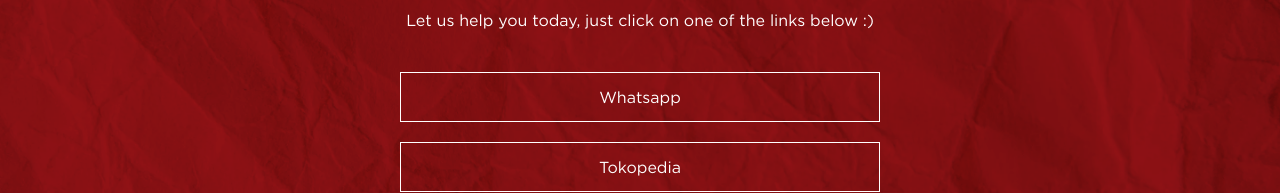
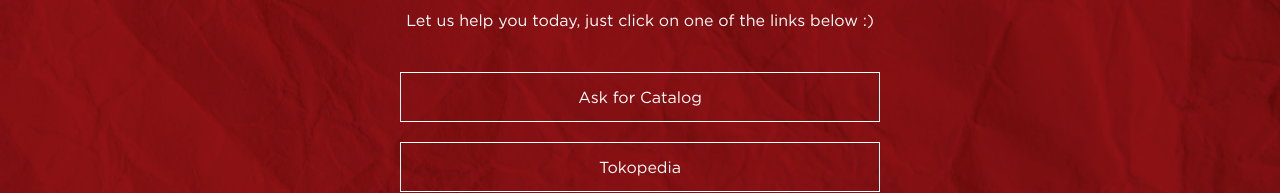
Before and after one commit to elianrichard/ecoplease, a Next.js app: page /linktree in a window 1280 px wide. Shown: the part 320-513 px from the top of the page. Built offline with nearby package versions, Linux system fonts and the light colour scheme; no server answers; what prettier-plugin-tailwindcss would draw is missing.

Commit message:
changed linktree catalog

```diff
--- a/pages/linktree.tsx
+++ b/pages/linktree.tsx
@@ -1,13 +1,14 @@
 import { motion, useAnimationControls } from "framer-motion";
 import Image from "next/image";
 import React from "react";
+
+import whatsappHref from "../modules/_common/constant/whatsappHref";
 import LogoPrimaryWhite from "../asset/svgs/logo/LogoPrimaryWhite";
-
 import paperTextureImg from "../asset/pictures/paper-texture.webp";
 
 const Linktree = () => {
   const links = [
-    ["Whatsapp", "https://wa.me/6287888199947"],
+    ["Ask for Catalog", whatsappHref("catalog")],
     ["Tokopedia", "https://tokopedia.link/ecoplease"],
     ["Shopee", "http://shopee.co.id/ecoplease"],
     ["Website", "https://ecoplease.id/"],
```
